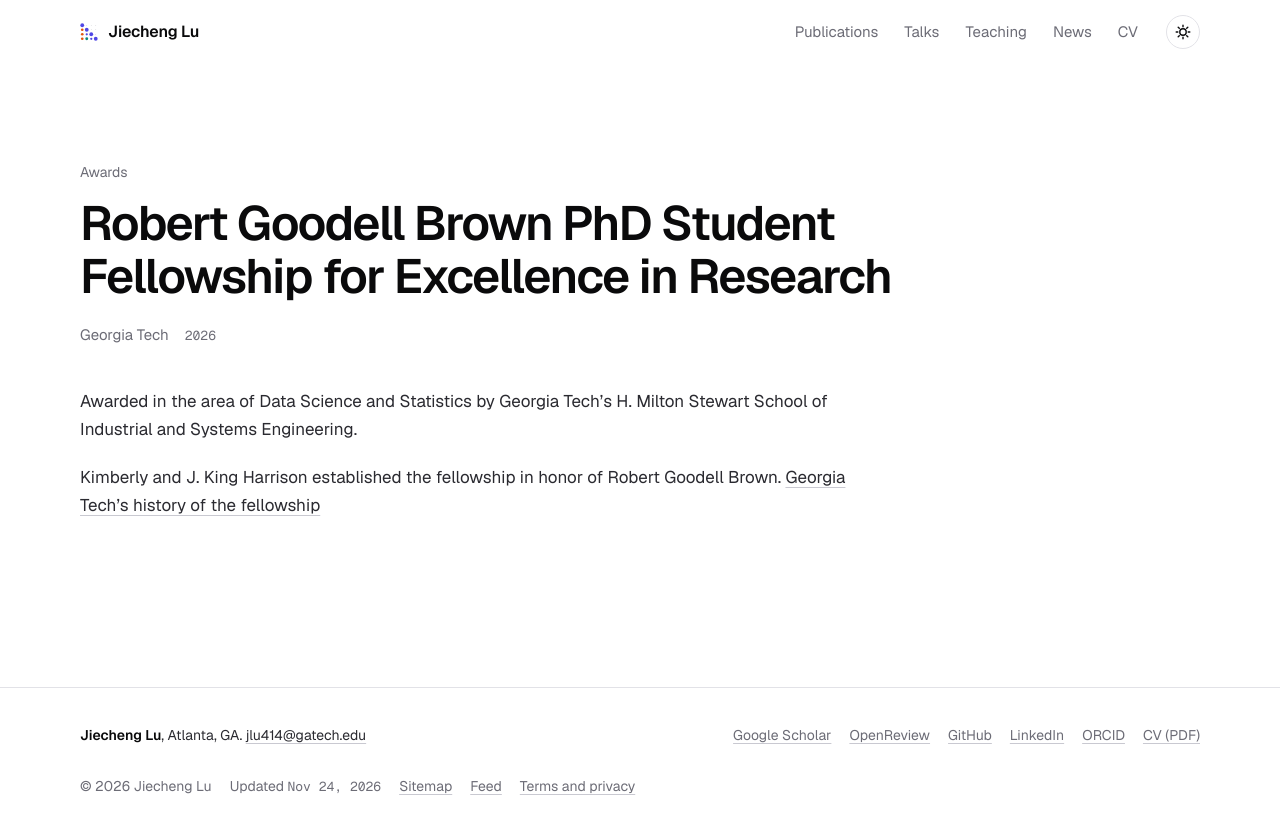
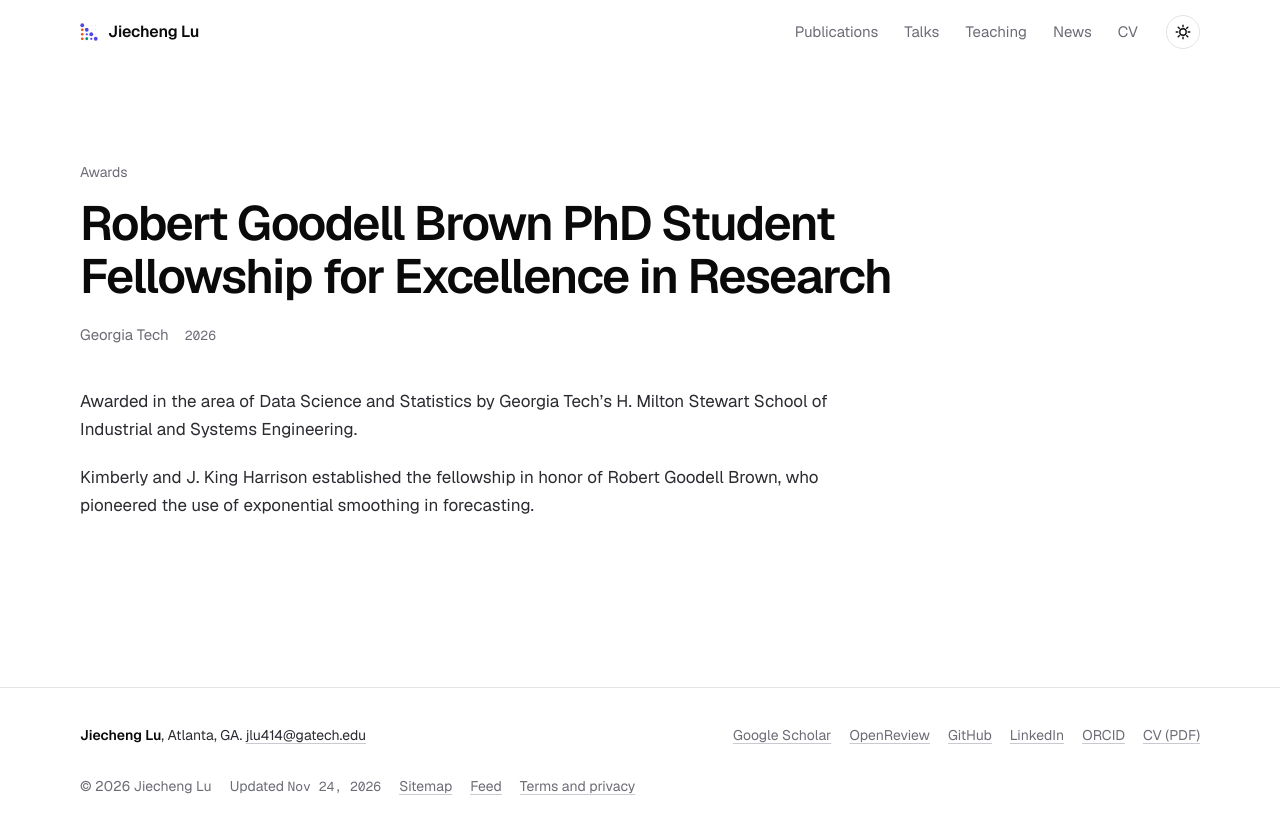
Before and after one commit to LJC-FVNR/LJC-FVNR.github.io, a Jekyll site: the page built from _awards/2026-robert-goodell-brown-fellowship.md, in a window 1280 px wide. Shown: the top 834 px of the page. Built offline with Jekyll 4.4.1, drawn with Linux system fonts in a browser that asks for light colours.

Commit message:
Explain the forecasting contribution of Robert Goodell Brown

```diff
--- a/_awards/2026-robert-goodell-brown-fellowship.md
+++ b/_awards/2026-robert-goodell-brown-fellowship.md
@@ -12,4 +12,4 @@ excerpt: "Awarded in the area of Data Science and Statistics."
 
 Awarded in the area of Data Science and Statistics by Georgia Tech’s H. Milton Stewart School of Industrial and Systems Engineering.
 
-Kimberly and J. King Harrison established the fellowship in honor of Robert Goodell Brown. [Georgia Tech’s history of the fellowship](https://www.isye.gatech.edu/news/student-spotlight-jan-vlachy-and-impact-receiving-isyes-robert-goodell-brown-fellowship)
+Kimberly and J. King Harrison established the fellowship in honor of Robert Goodell Brown, who pioneered the use of exponential smoothing in forecasting.
```
